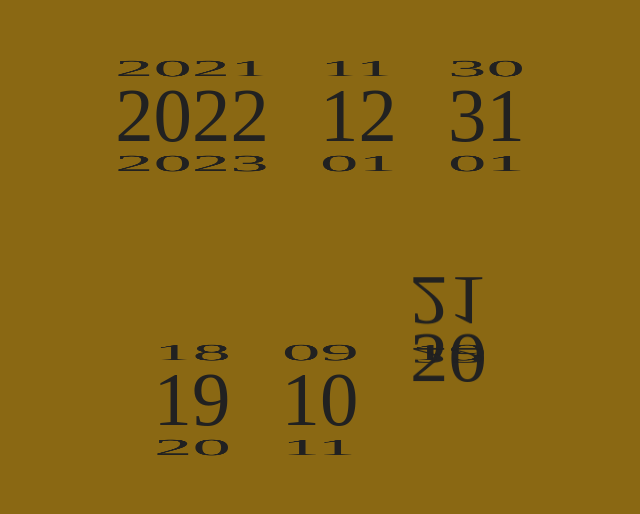
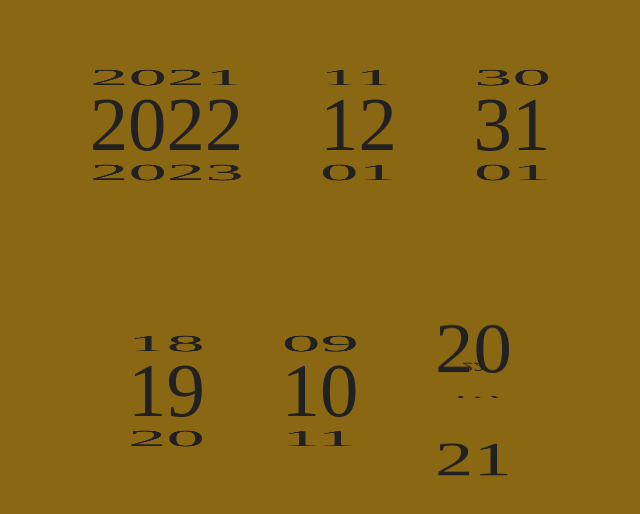
Before and after one commit to tibidegamebaas/tibidegamebaas.github.io, a plain HTML site: page index.html in a window 1280 px wide. Shown: the part 186-700 px from the top of the page, without its empty margins (320-960 px from the left). Drawn offline with Linux system fonts and the light colour scheme.

Commit message:
Transform was inverted

```diff
--- a/style.css
+++ b/style.css
@@ -17,7 +17,7 @@ body .date, body .time {
 }
 
 .item {
-  margin: 2vw;
+  margin: 0 3vw;
   width: 6vw;
   text-align: center;
 }
@@ -28,23 +28,20 @@ body .date, body .time {
 .item div {
   position: absolute;
   transition: transform 0.5s;
+  filter: opacity(1);
 }
-.item div.down {
-  transform:rotateX(288deg) translateY(2em);
+.item div.none {
+  transform: rotateX(144deg) translateY(0em) scale(0);
 }
-
+.item div.up {
+  transform:rotateX(72deg) translateY(-2em);
+}
 .item div.center {
   z-index: 1;
 }
-
-.item div.up {
-  transform:rotateX(72deg) translateY(-2em);
+.item div.down {
+  transform:rotateX(-72deg) translateY(2em);
 }
-
 .item div.back {
-  transform: rotateX(144deg) translateY(0em) scaleY(0);
-
+  transform: rotateX(-144deg) translateY(0em) scale(0);
 }
-.item div.none {
-  transform: scaleY(0);
-}
```
